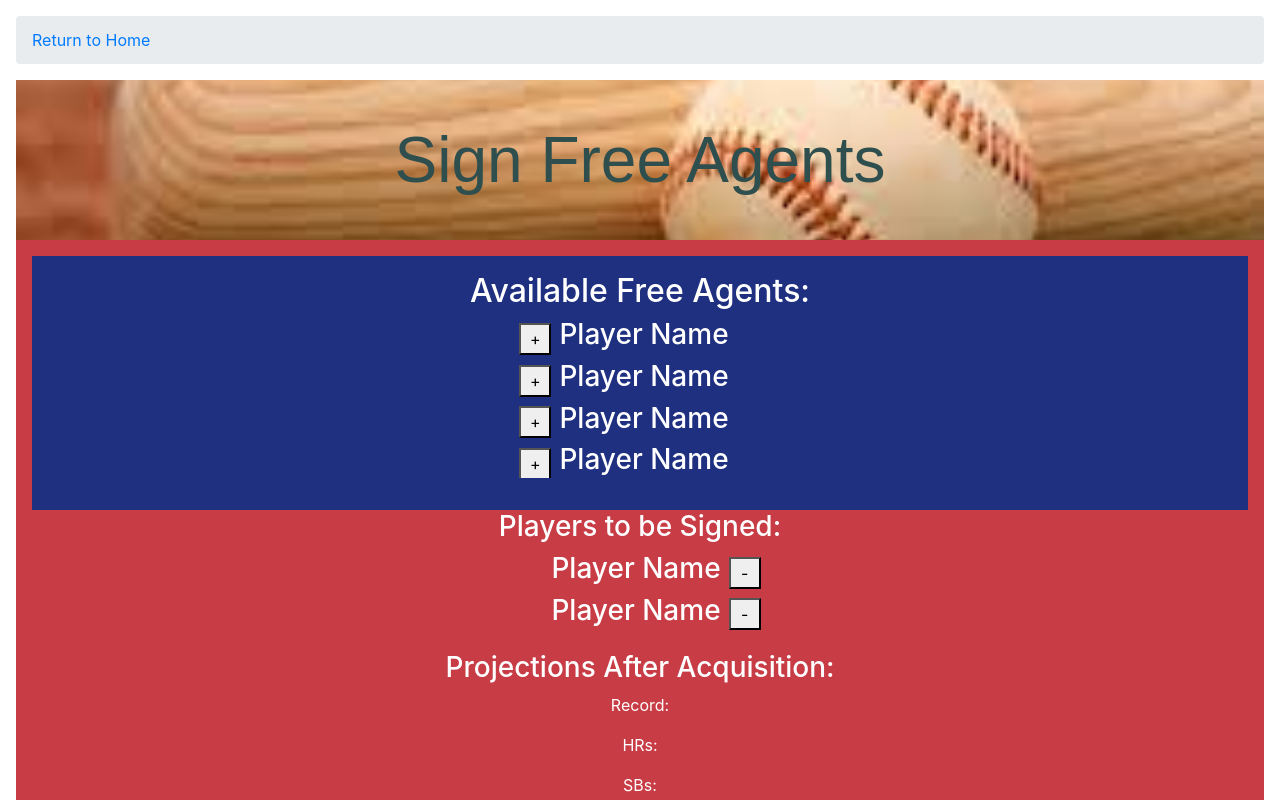
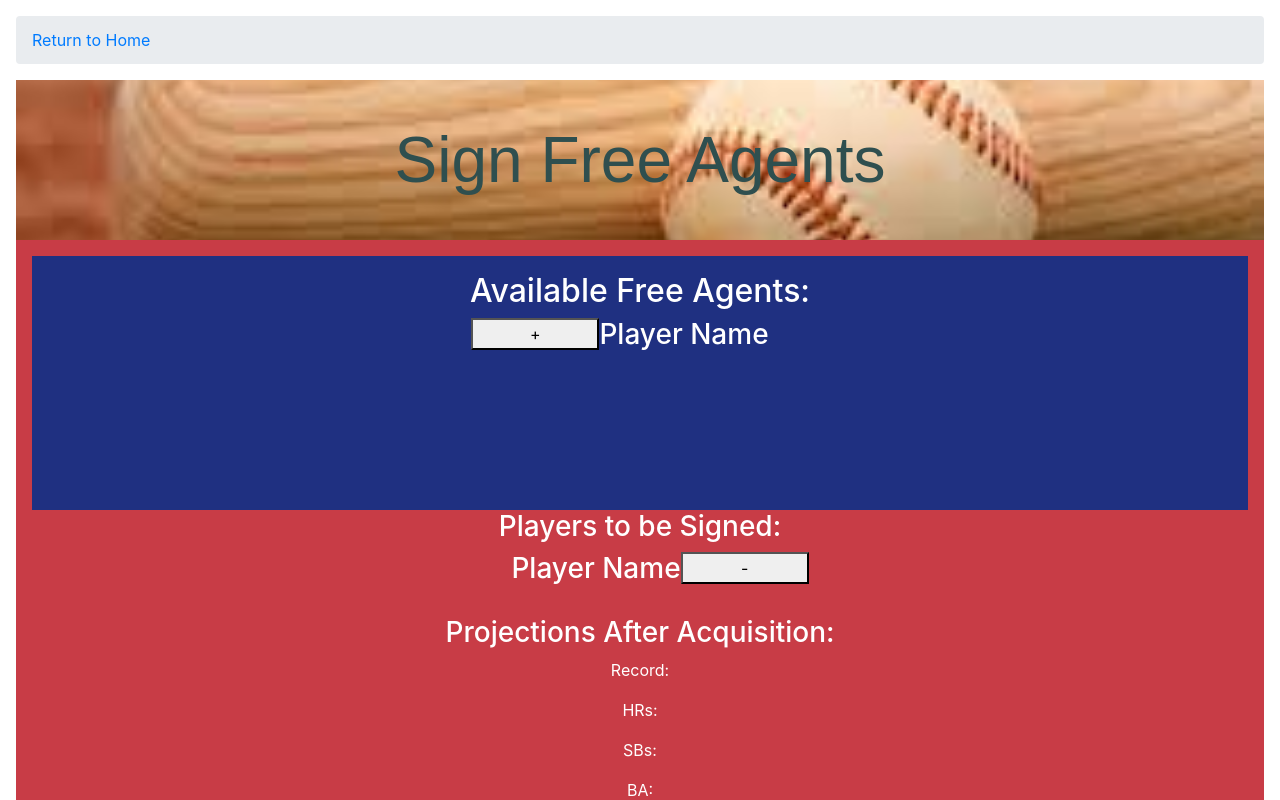
Before and after one commit to aperniciaro/capstone-client, a React (Create React App) app in the folder ClientApp/: page /freeagent in a window 1280 px wide. Shown: the top 800 px of the page. Built offline with nearby package versions, Linux system fonts and the light colour scheme; a web font is replaced by a local one.

Commit message:
made all players movable class

```diff
--- a/ClientApp/src/pages/FreeAgent.js
+++ b/ClientApp/src/pages/FreeAgent.js
@@ -15,19 +15,7 @@ class FreeAgent extends Component {
           <section className="roster">
             <h2>Available Free Agents:</h2>
             <ul className="current-roster">
-              <li className="addable-player">
-                <h3>Player Name</h3>
-                <button>+</button>
-              </li>
-              <li className="addable-player">
-                <h3>Player Name</h3>
-                <button>+</button>
-              </li>
-              <li className="addable-player">
-                <h3>Player Name</h3>
-                <button>+</button>
-              </li>
-              <li className="addable-player">
+              <li className="movable-player">
                 <h3>Player Name</h3>
                 <button>+</button>
               </li>
@@ -36,11 +24,7 @@ class FreeAgent extends Component {
           <section className="acquiring">
             <h3>Players to be Signed: </h3>
             <ul>
-              <li className="removable-player">
-                <h3>Player Name</h3>
-                <button>-</button>
-              </li>
-              <li className="removable-player">
+              <li className="movable-player">
                 <h3>Player Name</h3>
                 <button>-</button>
               </li>
--- a/ClientApp/src/pages/Home.js
+++ b/ClientApp/src/pages/Home.js
@@ -33,30 +33,6 @@ class Home extends Component {
                   <Link to={'/player/playername'}>
                     <h3>Player Name</h3>
                   </Link>
-                </li>
-                <li>
-                  <h3>Player Name</h3>
-                </li>
-                <li>
-                  <h3>Player Name</h3>
-                </li>
-                <li>
-                  <h3>Player Name</h3>
-                </li>
-                <li>
-                  <h3>Player Name</h3>
-                </li>
-                <li>
-                  <h3>Player Name</h3>
-                </li>
-                <li>
-                  <h3>Player Name</h3>
-                </li>
-                <li>
-                  <h3>Player Name</h3>
-                </li>
-                <li>
-                  <h3>Player Name</h3>
                 </li>
               </ul>
             </section>
--- a/ClientApp/src/pages/Release.js
+++ b/ClientApp/src/pages/Release.js
@@ -15,19 +15,7 @@ class Release extends Component {
           <section className="roster">
             <h2>Choose Player(s) to Release:</h2>
             <ul className="current-roster">
-              <li className="removable-player">
-                <h3>Player Name</h3>
-                <button>-</button>
-              </li>
-              <li className="removable-player">
-                <h3>Player Name</h3>
-                <button>-</button>
-              </li>
-              <li className="removable-player">
-                <h3>Player Name</h3>
-                <button>-</button>
-              </li>
-              <li className="removable-player">
+              <li className="movable-player">
                 <h3>Player Name</h3>
                 <button>-</button>
               </li>
@@ -36,11 +24,7 @@ class Release extends Component {
           <section className="acquiring">
             <h3>Players to be Released: </h3>
             <ul>
-              <li className="addable-player">
-                <h3>Player Name</h3>
-                <button>+</button>
-              </li>
-              <li className="addable-player">
+              <li className="movable-player">
                 <h3>Player Name</h3>
                 <button>+</button>
               </li>
```
